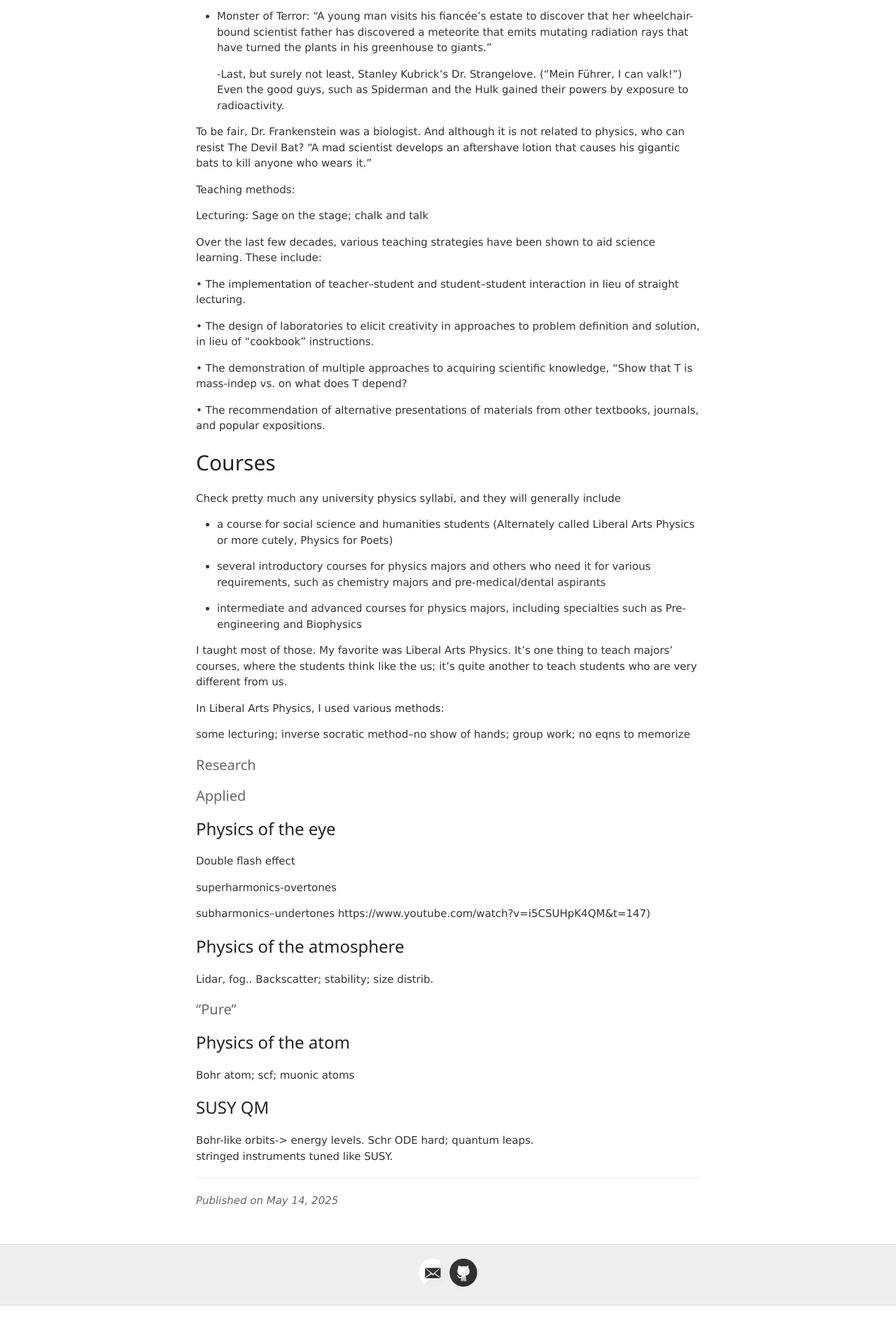
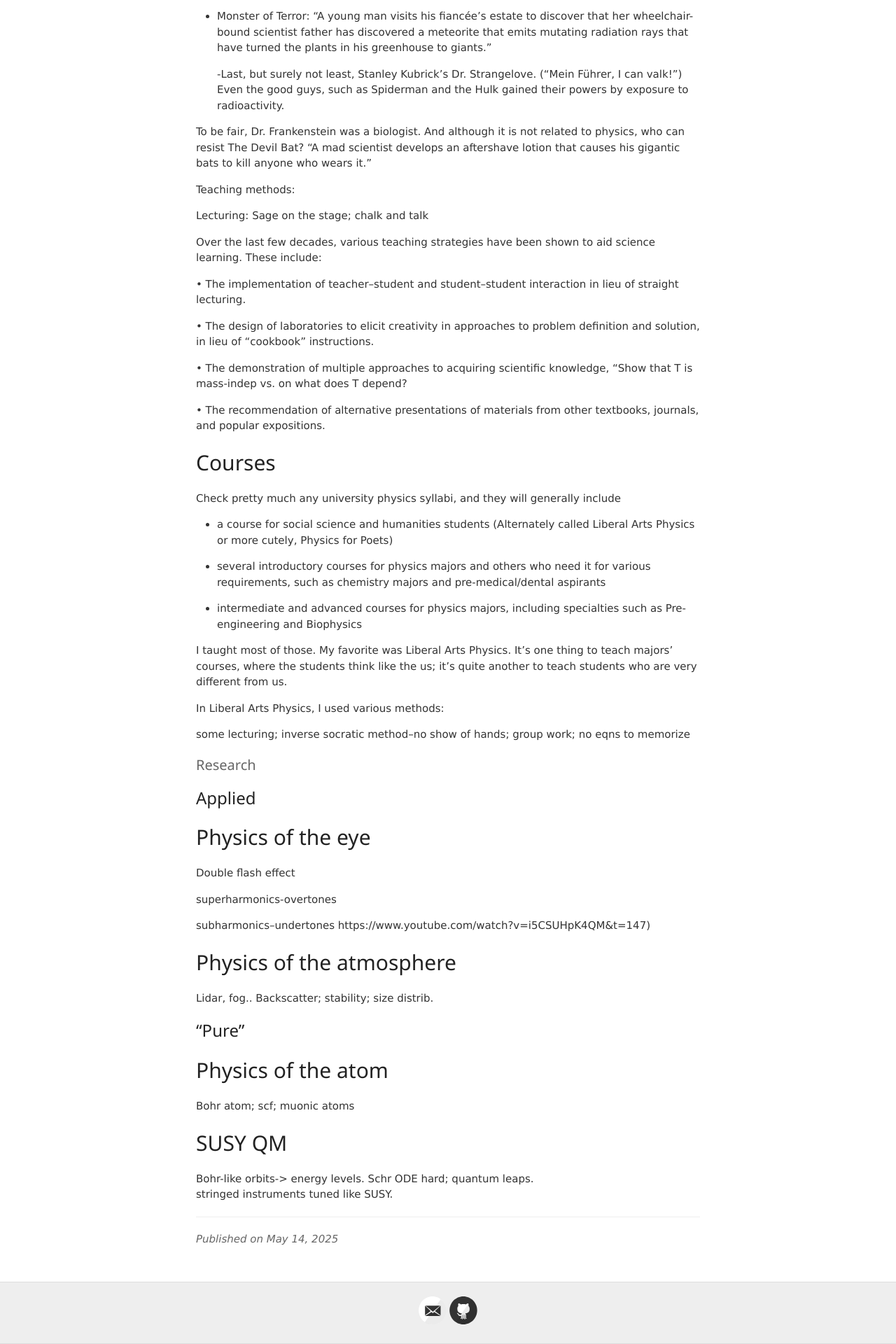
Before and after one commit to jvmallow/jvmallow.github.io, a Jekyll site: the page built from _posts/2025-05-14-Physics.md, in a window 1280 px wide. Shown: the part 1243-3163 px from the top of the page at 70% size. Built offline with Jekyll 4.4.1, drawn with Linux system fonts in a browser that asks for light colours; a script that is not in the unit is left out; before the commit the page ends 3108 px from its top, so only the background shows below that.

```diff
--- a/_posts/2025-05-14-Physics.md
+++ b/_posts/2025-05-14-Physics.md
@@ -79,9 +79,9 @@ some lecturing; inverse socratic method--no show of hands; group work; no eqns t
 
 #### Research
 
-#### Applied
+### Applied
 
-### Physics of the eye
+## Physics of the eye
 
 Double flash effect
 
@@ -90,20 +90,20 @@ superharmonics-overtones
 subharmonics--undertones
 https://www.youtube.com/watch?v=i5CSUHpK4QM&t=147)
 
-### Physics of the atmosphere
+## Physics of the atmosphere
 
 Lidar, fog.. Backscatter; stability; size distrib.
 
 
-#### "Pure"
+### "Pure"
 
 
-### Physics of the atom
+## Physics of the atom
 
 Bohr atom; scf; muonic atoms
 
 
-### SUSY QM
+## SUSY QM
 
 Bohr-like orbits-> energy levels. Schr ODE hard; quantum leaps.
 stringed instruments tuned like SUSY.
```
